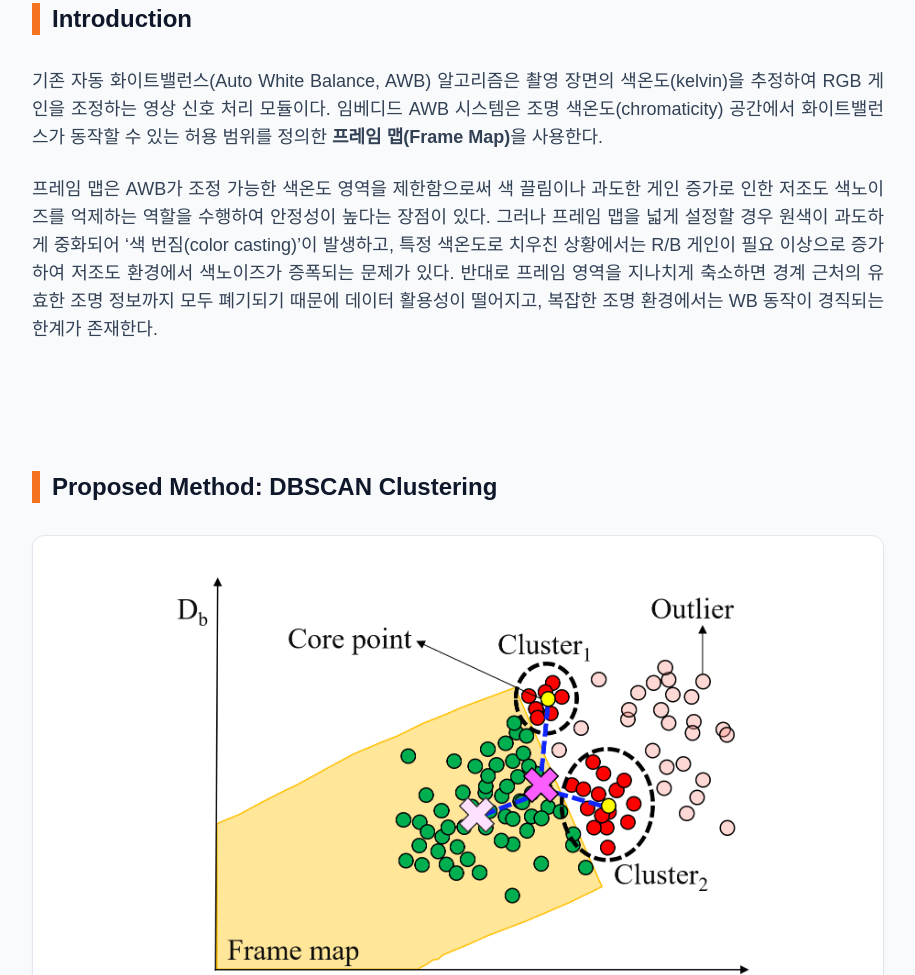
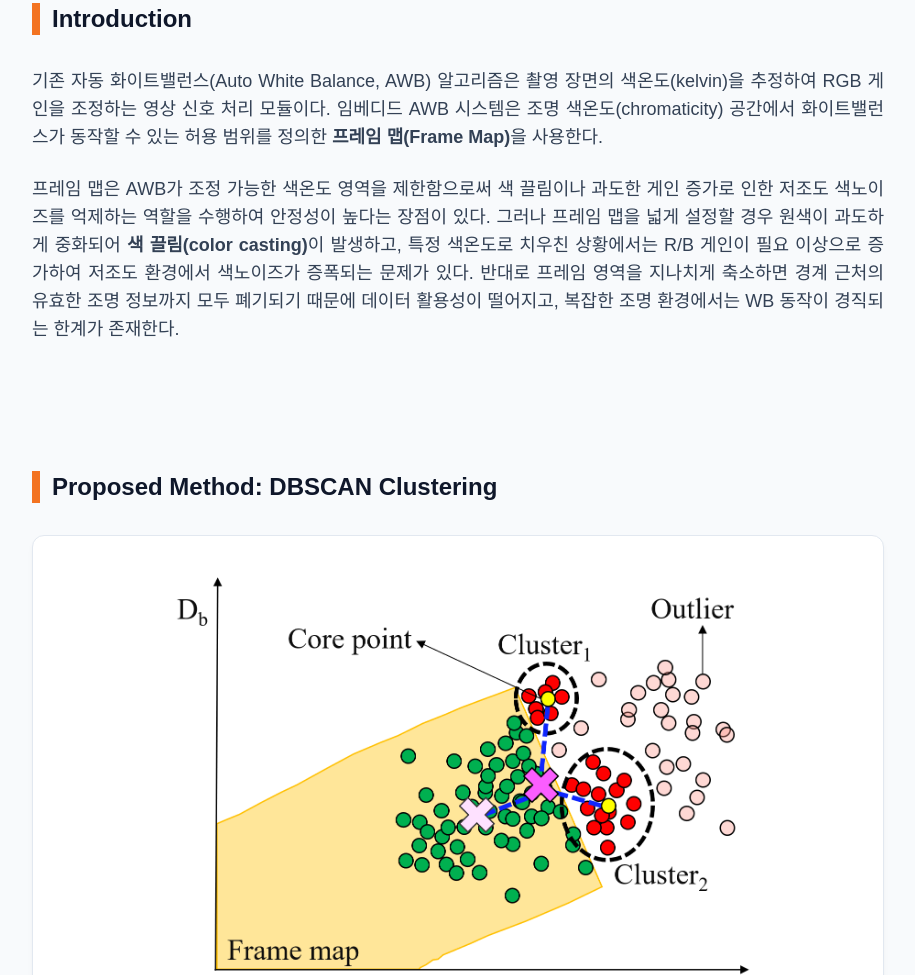
Before and after one commit to jisoo-kim0527/WB_clustering, a plain HTML site: page index.html in a window 1280 px wide. Shown: the part 1220-2195 px from the top of the page, without its empty margins (182-1097 px from the left). Drawn offline with nearby package versions, Linux system fonts and the light colour scheme; a web font is replaced by a local one.

Commit message:
Update index.html

```diff
--- a/index.html
+++ b/index.html
@@ -132,7 +132,7 @@
                 <p>
                     기존 자동 화이트밸런스(Auto White Balance, AWB) 알고리즘은 촬영 장면의 색온도(kelvin)을 추정하여 RGB 게인을 조정하는 영상 신호 처리 모듈이다. 임베디드 AWB 시스템은 조명 색온도(chromaticity) 공간에서 화이트밸런스가 동작할 수 있는 허용 범위를 정의한 <strong>프레임 맵(Frame Map)</strong>을 사용한다.
                         <p>
-                            프레임 맵은 AWB가 조정 가능한 색온도 영역을 제한함으로써 색 끌림이나 과도한 게인 증가로 인한 저조도 색노이즈를 억제하는 역할을 수행하여 안정성이 높다는 장점이 있다. 그러나 프레임 맵을 넓게 설정할 경우 원색이 과도하게 중화되어 ‘색 번짐(color casting)’이 발생하고, 특정 색온도로 치우친 상황에서는 R/B 게인이 필요 이상으로 증가하여 저조도 환경에서 색노이즈가 증폭되는 문제가 있다. 반대로 프레임 영역을 지나치게 축소하면 경계 근처의 유효한 조명 정보까지 모두 폐기되기 때문에 데이터 활용성이 떨어지고, 복잡한 조명 환경에서는 WB 동작이 경직되는 한계가 존재한다.
+                            프레임 맵은 AWB가 조정 가능한 색온도 영역을 제한함으로써 색 끌림이나 과도한 게인 증가로 인한 저조도 색노이즈를 억제하는 역할을 수행하여 안정성이 높다는 장점이 있다. 그러나 프레임 맵을 넓게 설정할 경우 원색이 과도하게 중화되어 <strong>색 끌림(color casting)</strong>이 발생하고, 특정 색온도로 치우친 상황에서는 R/B 게인이 필요 이상으로 증가하여 저조도 환경에서 색노이즈가 증폭되는 문제가 있다. 반대로 프레임 영역을 지나치게 축소하면 경계 근처의 유효한 조명 정보까지 모두 폐기되기 때문에 데이터 활용성이 떨어지고, 복잡한 조명 환경에서는 WB 동작이 경직되는 한계가 존재한다.
                         </p>
                 </p>
             </div>
```
